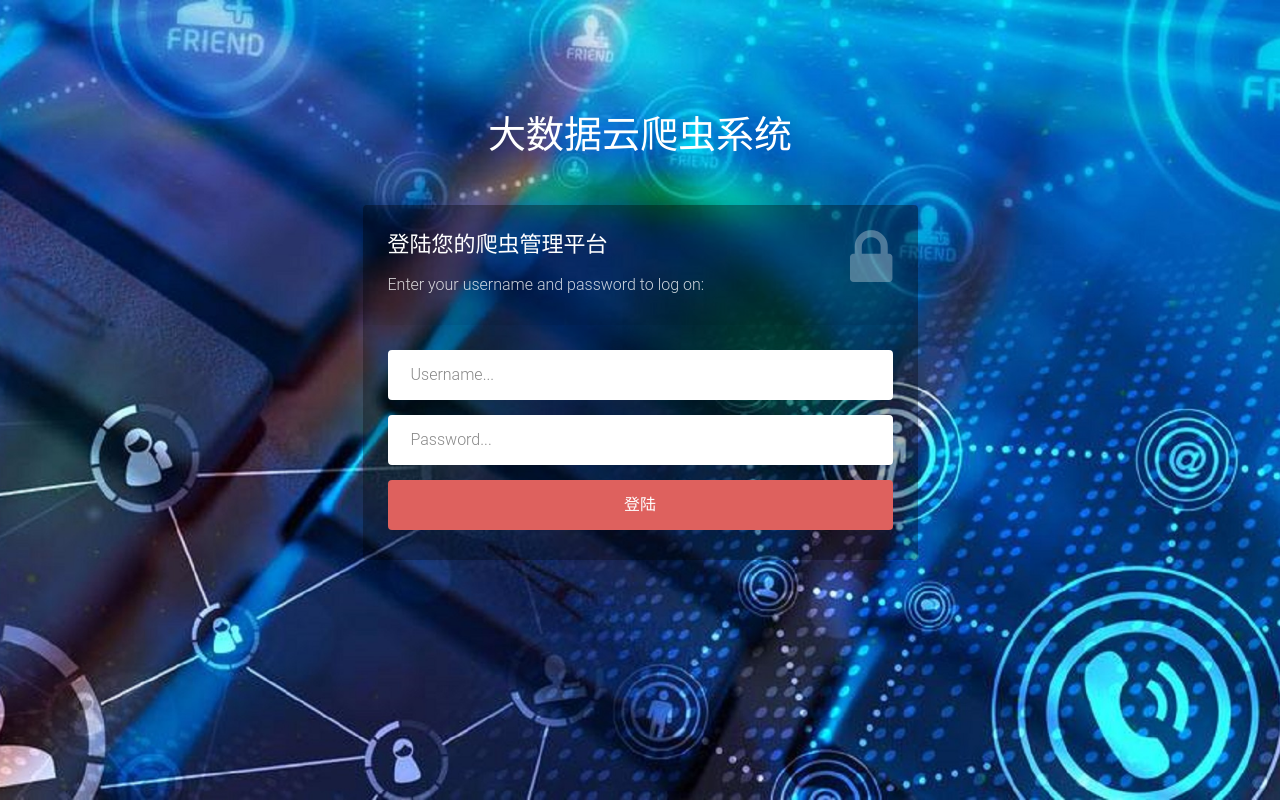
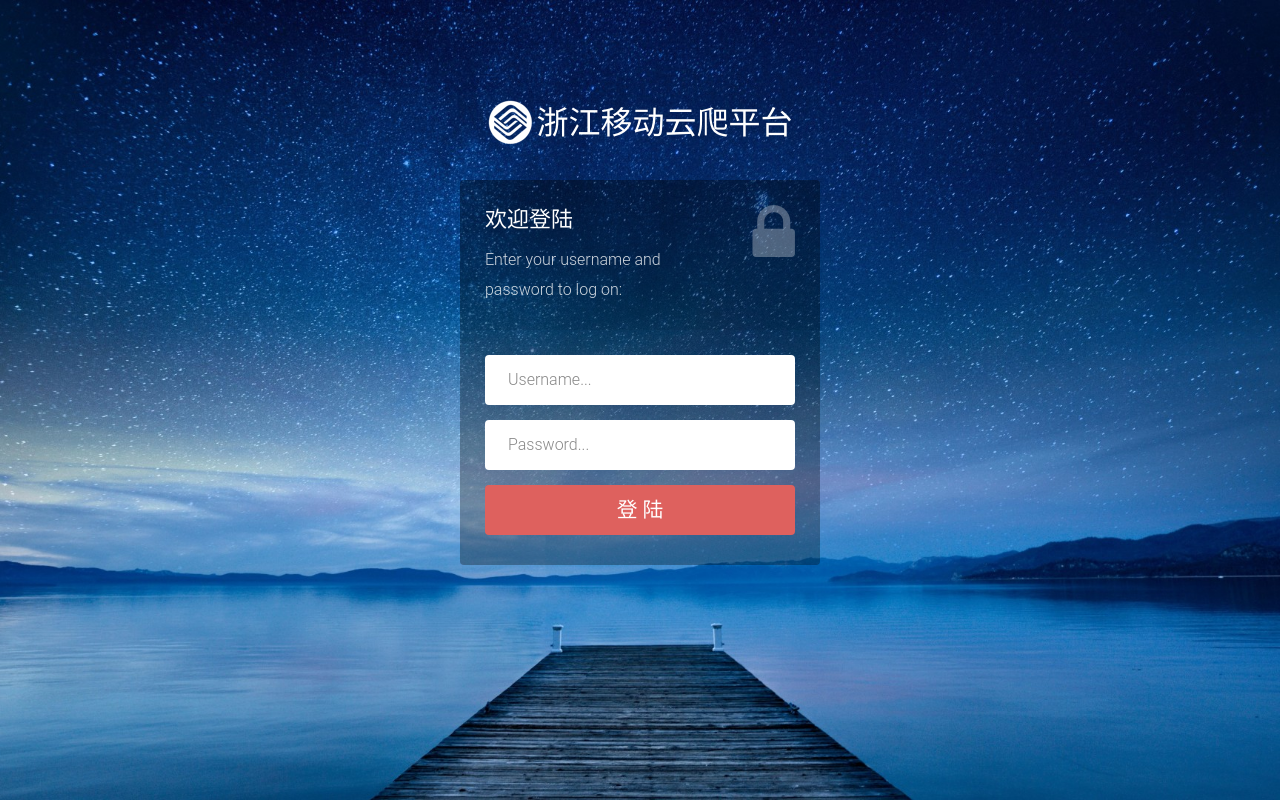
Before and after one commit to RyanFu/spidermanager, a Flask app: page /login in a window 1280 px wide. Run offline with Flask 2, Linux system fonts and the light colour scheme; parts of the project's set-up code (start-up, migrations or seed data) failed here and were passed over; some libraries are stand-ins or nearby versions.

Commit message:
change background

```diff
--- a/spidermanager/templates/login.html
+++ b/spidermanager/templates/login.html
@@ -39,14 +39,15 @@
                 <div class="container">
                     <div class="row">
                         <div class="col-sm-8 col-sm-offset-2 text">
-                            <h1>大数据云爬虫系统</h1>
+                            <img src="{{ url_for('static', filename='img/logo.png') }}">
+                            <span style="font-weight:400;font-size: 2em;vertical-align: middle">浙江移动云爬平台</span>
                         </div>
                     </div>
                     <div class="row">
-                        <div class="col-sm-6 col-sm-offset-3 form-box">
+                        <div class="col-sm-4 col-sm-offset-4 form-box">
                         	<div class="form-top">
                         		<div class="form-top-left">
-                        			<h3>登陆您的爬虫管理平台</h3>
+                        			<h3>欢迎登陆</h3>
                                     {% if message %}
                                         <p style="color:red"><b>{{ message }}</b></p>
                                     {% else %}
@@ -67,7 +68,7 @@
 			                        	<label class="sr-only" for="form-password">Password</label>
 			                        	<input type="password" name="form-password" placeholder="Password..." class="form-password form-control" id="form-password">
 			                        </div>
-			                        <button type="submit" class="btn">登陆</button>
+			                        <button type="submit" class="btn"><span style="font-size: 1.3em">登 陆</span></button>
 			                    </form>
 		                    </div>
                         </div>
```
Also changed, not shown: spidermanager/static/assets/img/backgrounds/1.jpg, spidermanager/static/assets/img/backgrounds/1@2x.jpg, spidermanager/static/assets/img/backgrounds/bk/1.jpg (added), spidermanager/static/assets/img/backgrounds/bk/1@2x.jpg (added), spidermanager/static/img/logo.png (added), 2 other files.
